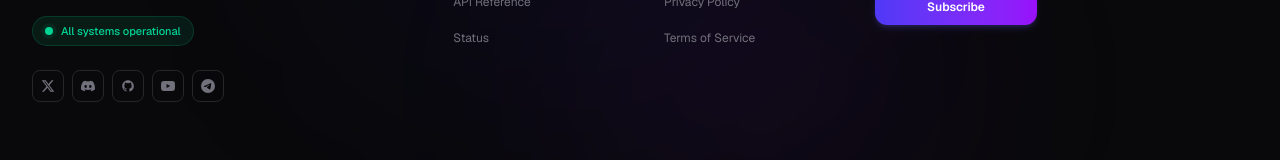
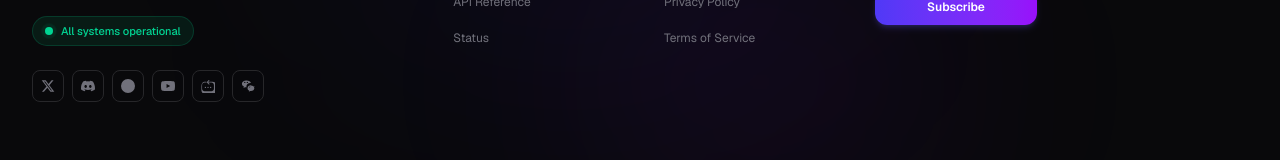
Before and after one commit to szj10/official-landing, a Next.js app: page / in a window 1280 px wide. Shown: the part 4533-4693 px from the top of the page. Built offline with nearby package versions, Linux system fonts and the light colour scheme.

Commit message:
fix discord icon

```diff
--- a/src/app/about/AboutContent.tsx
+++ b/src/app/about/AboutContent.tsx
@@ -13,7 +13,7 @@ function TwitterIcon({ className }: { className?: string }) {
 function DiscordIcon({ className }: { className?: string }) {
   return (
     <svg className={className} fill="currentColor" viewBox="0 0 24 24">
-      <path d="M20.317 4.37a19.791 19.791 0 0 0-4.885-1.515.074.074 0 0 0-.079.049c-.21.375-.441.749-.676 1.125-.225-.008-.45-.016-.676-.016a18.72 18.72 0 0 0-4.885 1.515.07.07 0 0 0-.032.025C3.374 7.04 2.24 11.37 2.24 15.7c0 .355.012.71.025 1.064a.078.078 0 0 0 .049.078 19.82 19.82 0 0 0 4.885 1.515.077.077 0 0 0 .079-.049c.21-.375.441-.749.676-1.125.225.008.45.016.676.016a18.72 18.72 0 0 0 4.885-1.515.07.07 0 0 0 .032-.025c1.533-2.66 2.667-7.03 2.667-11.36a.078.078 0 0 0-.049-.078zM9.45 13.385c-.79 0-1.44-.875-1.44-1.95s.65-1.95 1.44-1.95c.79 0 1.44.875 1.44 1.95s-.65 1.95-1.44 1.95zm5.1 0c-.79 0-1.44-.875-1.44-1.95s.65-1.95 1.44-1.95c.79 0 1.44.875 1.44 1.95s-.65 1.95-1.44 1.95z" />
+      <path d="M20.317 4.37a19.791 19.791 0 0 0-4.885-1.515.074.074 0 0 0-.079.037c-.21.375-.444.864-.608 1.25a18.27 18.27 0 0 0-5.487 0 12.64 12.64 0 0 0-.617-1.25.077.077 0 0 0-.079-.037A19.736 19.736 0 0 0 3.677 4.37a.07.07 0 0 0-.032.027C.533 9.046-.32 13.58.099 18.057a.082.082 0 0 0 .031.057 19.9 19.9 0 0 0 5.993 3.03.078.078 0 0 0 .084-.028 14.09 14.09 0 0 0 1.226-1.994.076.076 0 0 0-.041-.106 13.107 13.107 0 0 1-1.872-.892.077.077 0 0 1-.008-.128 10.2 10.2 0 0 0 .372-.292.074.074 0 0 1 .077-.01c3.928 1.793 8.18 1.793 12.062 0a.074.074 0 0 1 .078.01c.12.098.246.198.373.292a.077.077 0 0 1-.006.127 12.299 12.299 0 0 1-1.873.892.077.077 0 0 0-.041.107c.36.698.772 1.362 1.225 1.993a.076.076 0 0 0 .084.028 19.839 19.839 0 0 0 6.002-3.03.077.077 0 0 0 .032-.054c.5-5.177-.838-9.674-3.549-13.66a.061.061 0 0 0-.031-.03zM8.02 15.33c-1.183 0-2.157-1.085-2.157-2.419 0-1.333.956-2.419 2.157-2.419 1.21 0 2.176 1.096 2.157 2.42 0 1.333-.956 2.418-2.157 2.418zm7.975 0c-1.183 0-2.157-1.085-2.157-2.419 0-1.333.955-2.419 2.157-2.419 1.21 0 2.176 1.096 2.157 2.42 0 1.333-.946 2.418-2.157 2.418z" />
     </svg>
   );
 }
--- a/src/components/Footer.tsx
+++ b/src/components/Footer.tsx
@@ -21,18 +21,10 @@ function DiscordIcon({ className }: { className?: string }) {
   );
 }
 
-function GitHubIcon({ className }: { className?: string }) {
-  return (
-    <svg className={className} fill="currentColor" viewBox="0 0 24 24">
-      <path d="M12 2C6.477 2 2 6.484 2 12.017c0 4.425 2.865 8.18 6.839 9.504.5.092.682-.217.682-.483 0-.237-.008-.868-.013-1.703-2.782.605-3.369-1.343-3.369-1.343-.454-1.158-1.11-1.466-1.11-1.466-.908-.62.069-.608.069-.608 1.003.07 1.531 1.032 1.531 1.032.892 1.53 2.341 1.088 2.91.832.092-.647.35-1.088.636-1.338-2.22-.253-4.555-1.113-4.555-4.951 0-1.093.39-1.988 1.029-2.688-.103-.253-.446-1.272.098-2.65 0 0 .84-.27 2.75 1.026A9.564 9.564 0 0 1 12 6.844a9.59 9.59 0 0 1 2.504.337c1.909-1.296 2.747-1.027 2.747-1.027.546 1.379.202 2.398.1 2.651.64.7 1.028 1.595 1.028 2.688 0 3.848-2.339 4.695-4.566 4.943.359.309.678.92.678 1.855 0 1.338-.012 2.419-.012 2.747 0 .268.18.58.688.482A10.02 10.02 0 0 0 22 12.017C22 6.484 17.522 2 12 2z" />
-    </svg>
-  );
-}
-
 function YouTubeIcon({ className }: { className?: string }) {
   return (
     <svg className={className} fill="currentColor" viewBox="0 0 24 24">
-      <path d="M23.498 6.186a3.016 3.016 0 0 0-2.122-2.136C19.505 3.545 12 3.545 12 3.545s-7.505 0-9.377.505A3.017 3.017 0 0 0 .502 6.186C0 8.07 0 12 0 12s0 3.93.502 5.814a3.016 3.016 0 0 0 2.122 2.136c1.871.505 9.376.505 9.376.505s7.505 0 9.377-.505a3.015 3.015 0 0 0 2.122-2.136C24 15.93 24 12 24 12s0-3.93-.502-5.814zM9.545 15.568V8.432L15.818 12l-6.273 3.568z" />
+      <path d="M23.498 6.186a3.016 3.016 0 0 0-2.122-2.124C18.916 3.5 12 3.5 12 3.5s-6.916 0-9.376.562a3.016 3.016 0 0 0-2.122 2.124C0 8.646 0 12 0 12s0 3.354.502 5.814a3.016 3.016 0 0 0 2.122 2.124c2.46.562 9.376.562 9.376.562s6.916 0 9.376-.562a3.016 3.016 0 0 0 2.122-2.124C24 15.346 24 12 24 12s0-3.354-.502-5.814zM9.545 15.568V8.432L15.818 12l-6.273 3.568z" />
     </svg>
   );
 }
@@ -40,7 +32,23 @@ function YouTubeIcon({ className }: { className?: string }) {
 function TelegramIcon({ className }: { className?: string }) {
   return (
     <svg className={className} fill="currentColor" viewBox="0 0 24 24">
-      <path d="M11.944 0A12 12 0 0 0 0 12a12 12 0 0 0 12 12 12 12 0 0 0 12-12A12 12 0 0 0 12 0a12 12 0 0 0-.056 0zm4.962 7.224c.1-.002.321.023.465.14a.506.506 0 0 1 .171.325c.016.093.036.306.02.472-.18 1.898-.962 6.502-1.36 8.627-.168.9-.499 1.201-.82 1.23-.696.065-1.225-.46-1.9-.902-1.056-.693-1.653-1.124-2.678-1.8-1.185-.78-.417-1.21.258-1.91.177-.184 3.247-2.977 3.307-3.23.007-.032.014-.15-.056-.212s-.174-.041-.249-.024c-.106.024-1.793 1.14-5.061 3.345-.48.33-.913.49-1.302.48-.428-.008-1.252-.241-1.865-.44-.752-.245-1.349-.374-1.297-.789.027-.216.325-.437.893-.663 3.498-1.524 5.83-2.529 6.998-3.014 3.332-1.386 4.025-1.627 4.476-1.635z" />
+      <path d="M11.944 0A12 12 0 0 0 0 12a12 12 0 0 0 12 12 12 12 0 0 0 12-12A12 12 0 0 0 12 0a12 12 0 0 0-.056 0zm4.962 7.224c.1-.132.001-.324-.151-.324H9.84c-.152 0-.251.192-.151.324l2.082 2.728v5.048l-3.096 1.088c-.18.063-.18.315 0 .378l8.448 2.968c.18.063.36-.09.36-.27V9.952l2.082-2.728z" />
+    </svg>
+  );
+}
+
+function BilibiliIcon({ className }: { className?: string }) {
+  return (
+    <svg className={className} fill="currentColor" viewBox="0 0 24 24">
+      <path d="M17.813 4.65h-5.325l1.875-1.875c.3-.3.3-.75 0-1.05-.3-.3-.75-.3-1.05 0l-3.3 3.3c-.3.3-.3.75 0 1.05l3.3 3.3c.15.15.3.225.525.225.225 0 .375-.075.525-.225.3-.3.3-.75 0-1.05L12.488 6.15h5.325c2.4 0 4.35 1.95 4.35 4.35v6.3c0 2.4-1.95 4.35-4.35 4.35H6.188c-2.4 0-4.35-1.95-4.35-4.35v-6.3c0-2.4 1.95-4.35 4.35-4.35h2.4c.45 0 .75-.3.75-.75s-.3-.75-.75-.75h-2.4C3.038 4.65.688 8 .688 12.45v6.3c0 4.45 3.35 7.8 7.5 7.8h11.625c4.15 0 7.5-3.35 7.5-7.8v-6.3c0-4.45-3.35-7.8-7.5-7.8zM7.538 15.6c-.6 0-1.125-.525-1.125-1.125s.525-1.125 1.125-1.125 1.125.525 1.125 1.125-.525 1.125-1.125 1.125zm4.5 0c-.6 0-1.125-.525-1.125-1.125s.525-1.125 1.125-1.125 1.125.525 1.125 1.125-.525 1.125-1.125 1.125zm4.5 0c-.6 0-1.125-.525-1.125-1.125s.525-1.125 1.125-1.125 1.125.525 1.125 1.125-.525 1.125-1.125 1.125z" />
+    </svg>
+  );
+}
+
+function WechatIcon({ className }: { className?: string }) {
+  return (
+    <svg className={className} fill="currentColor" viewBox="0 0 24 24">
+      <path d="M8.691 2.619c-3.939 0-7.139 2.513-7.139 5.607 0 2.063 1.378 3.849 3.453 4.827l-.783 2.352 2.743-1.381c.541.107 1.102.166 1.681.166.323 0 .641-.022.951-.063-.19-.575-.291-1.182-.291-1.813 0-3.126 2.914-5.663 6.509-5.663.411 0 .815.034 1.207.098-.607-2.537-3.524-4.13-7.331-4.13zm-2.17 4.39c-.656 0-1.188-.532-1.188-1.188s.532-1.188 1.188-1.188 1.188.532 1.188 1.188-.532 1.188-1.188 1.188zm4.341 0c-.656 0-1.188-.532-1.188-1.188s.532-1.188 1.188-1.188 1.188.532 1.188 1.188-.532 1.188-1.188 1.188zm6.166 3.899c-3.211 0-5.816 2.143-5.816 4.785 0 1.728 1.163 3.222 2.865 4.024l-.644 1.934 2.254-1.135c.444.088.904.137 1.379.137 3.211 0 5.816-2.143 5.816-4.785s-2.605-4.91-5.854-4.91zm-1.781 3.899c-.538 0-.975-.437-.975-.975s.437-.975.975-.975 975.437.975.975-.437.975-.975.975z" />
     </svg>
   );
 }
@@ -49,34 +57,40 @@ function TelegramIcon({ className }: { className?: string }) {
 
 const socialLinks = [
   {
-    name: "X (Twitter)",
-    href: "https://x.com/huavoi",
+    name: "Twitter",
+    href: "https://twitter.com/huavoi",
     Icon: XIcon,
-    hoverClass: "hover:text-white hover:bg-black dark:hover:bg-zinc-800",
+    hoverClass: "hover:text-[#1DA1F2]",
   },
   {
     name: "Discord",
     href: "https://discord.gg/huavoi",
     Icon: DiscordIcon,
-    hoverClass: "hover:text-white hover:bg-[#5865F2]",
+    hoverClass: "hover:text-[#5865F2]",
   },
   {
-    name: "GitHub",
-    href: "https://github.com/huavoi",
-    Icon: GitHubIcon,
-    hoverClass: "hover:text-white hover:bg-zinc-700 dark:hover:bg-zinc-600",
+    name: "Telegram",
+    href: "https://t.me/huavoi",
+    Icon: TelegramIcon,
+    hoverClass: "hover:text-[#0088cc]",
   },
   {
     name: "YouTube",
     href: "https://youtube.com/@huavoi",
     Icon: YouTubeIcon,
-    hoverClass: "hover:text-white hover:bg-[#FF0000]",
+    hoverClass: "hover:text-[#FF0000]",
   },
   {
-    name: "Telegram",
-    href: "https://t.me/huavoi",
-    Icon: TelegramIcon,
-    hoverClass: "hover:text-white hover:bg-[#0088cc]",
+    name: "Bilibili",
+    href: "https://bilibili.com/huavoi",
+    Icon: BilibiliIcon,
+    hoverClass: "hover:text-[#00A1D6]",
+  },
+  {
+    name: "WeChat",
+    href: "#",
+    Icon: WechatIcon,
+    hoverClass: "hover:text-[#07C160]",
   },
 ];
 
```
